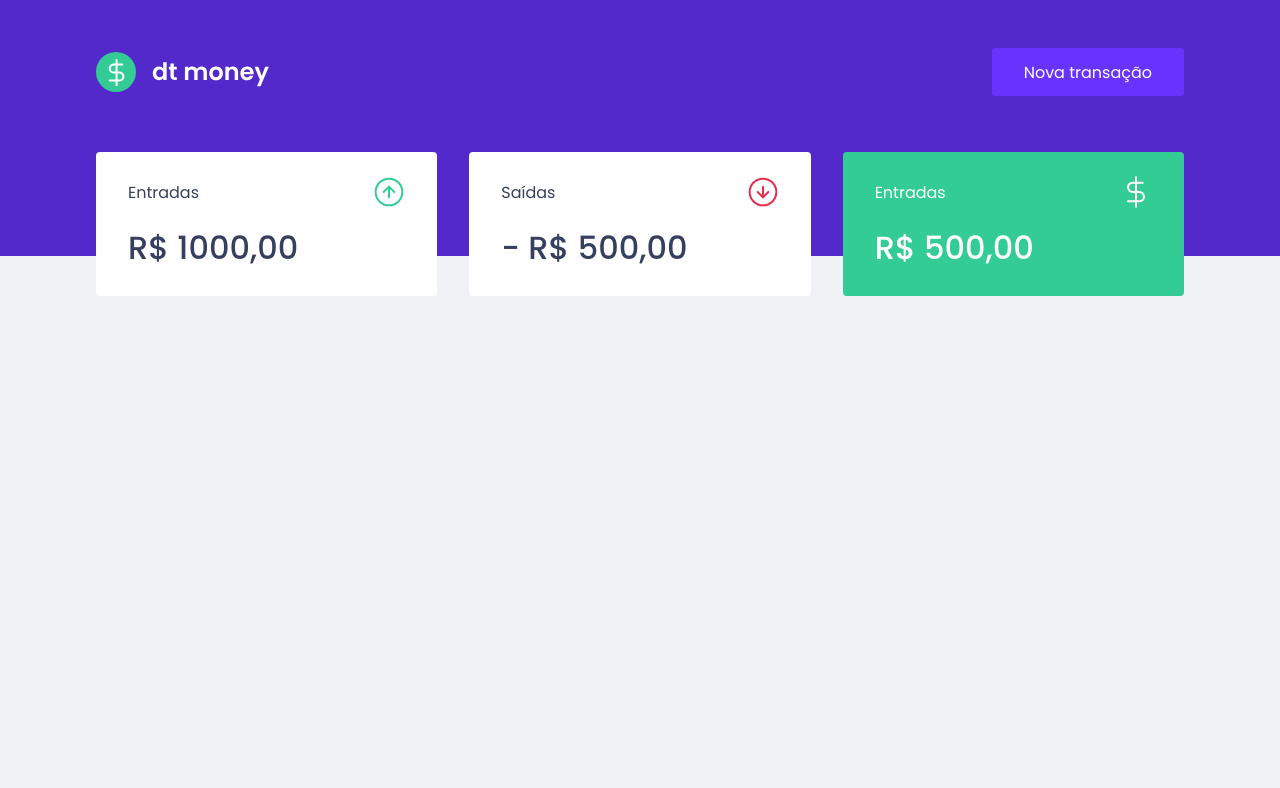
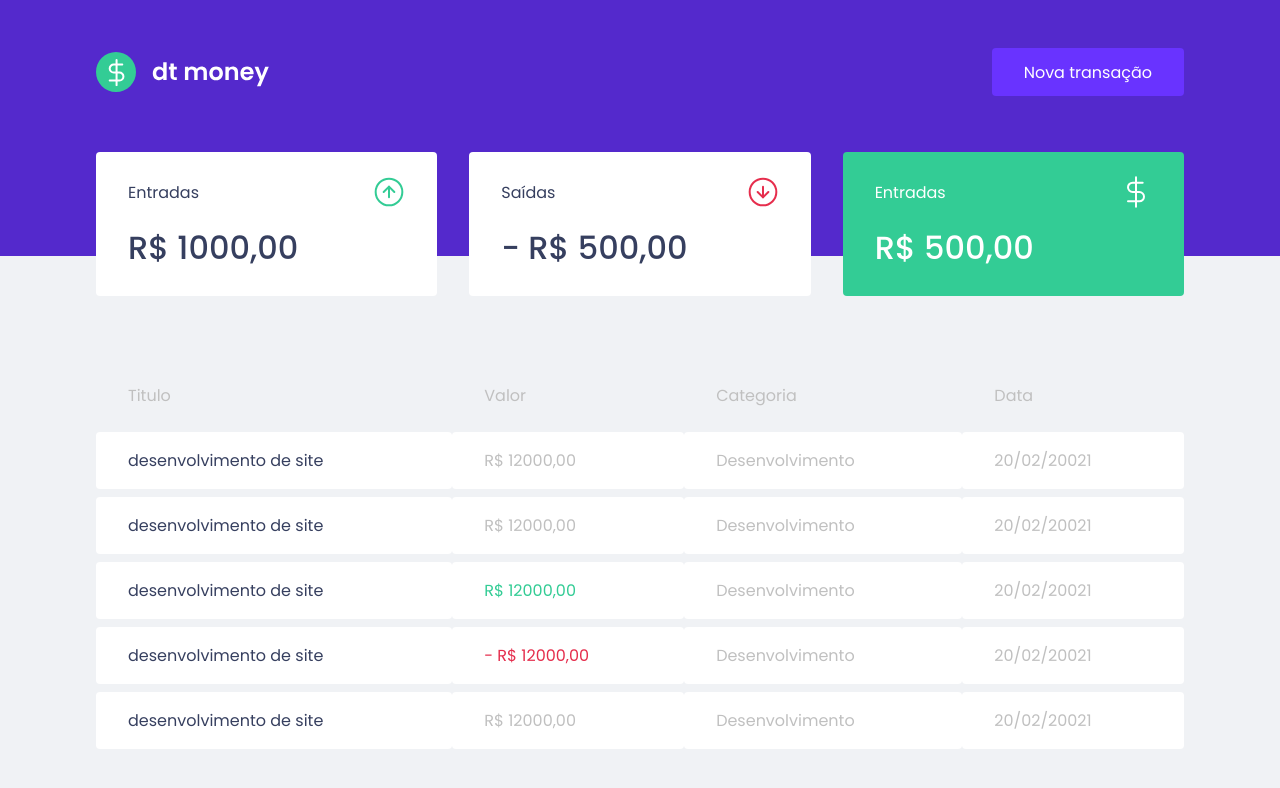
Before and after one commit to cristianokoxne/money-controller, a React (Create React App) app in the folder money-controller/: page / in a window 1280 px wide. Shown: the top 788 px of the page. Built offline with nearby package versions, Linux system fonts and the light colour scheme.

Commit message:
table de entradas e saidas

```diff
--- a/money-controller/src/App.tsx
+++ b/money-controller/src/App.tsx
@@ -1,6 +1,7 @@
 import { Dashboard } from "./components/Dashboard";
 import { Header } from "./components/Header";
 import { GlobalStyle } from "./styles/global";
+
 
 
 export function App() {
@@ -8,6 +9,7 @@ export function App() {
     <>
       <Header></Header>
       <Dashboard></Dashboard>
+
      <GlobalStyle></GlobalStyle>
     </>
   );
--- a/money-controller/src/components/Dashboard/index.tsx
+++ b/money-controller/src/components/Dashboard/index.tsx
@@ -1,10 +1,11 @@
 import { Summary } from "../Summary";
 import { Container } from "./styles";
-
+import { Transações } from "../Trasacoes";
 export function Dashboard(){
     return(
         <Container>
             <Summary></Summary>
+            <Transações></Transações>
         </Container>
     );
 }
--- /dev/null
+++ b/money-controller/src/components/Trasacoes/index.tsx
@@ -0,0 +1,57 @@
+import {Container}from './style'
+
+export function Transações(){
+    return(
+        <Container>
+            <table>
+                <thead>
+                    <tr>
+                        <th >Titulo</th>
+                        <th>Valor</th>
+                        <th>Categoria</th>
+                        <th>Data</th>
+                    </tr>
+                </thead>
+                <tbody>
+                    <tr>
+                        <td >desenvolvimento de site</td>
+                        <td>R$ 12000,00</td>
+                        <td>Desenvolvimento</td>
+                        <td>20/02/20021</td>
+
+                    </tr>
+                    <tr>
+                        <td >desenvolvimento de site</td>
+                        <td>R$ 12000,00</td>
+                        <td>Desenvolvimento</td>
+                        <td>20/02/20021</td>
+
+                    </tr>
+                    <tr>
+                        <td >desenvolvimento de site</td>
+                        <td className='entrada'>R$ 12000,00</td>
+                        <td>Desenvolvimento</td>
+                        <td>20/02/20021</td>
+
+                    </tr>
+                    <tr>
+                        <td >desenvolvimento de site</td>
+                        <td className='saida'>- R$ 12000,00</td>
+                        <td>Desenvolvimento</td>
+                        <td>20/02/20021</td>
+
+                    </tr>
+                    <tr>
+                        <td >desenvolvimento de site</td>
+                        <td>R$ 12000,00</td>
+                        <td>Desenvolvimento</td>
+                        <td>20/02/20021</td>
+
+                    </tr>
+                </tbody>
+            </table>
+
+        </Container>
+
+    );
+}
--- /dev/null
+++ b/money-controller/src/components/Trasacoes/style.ts
@@ -0,0 +1,41 @@
+import styled from "styled-components";
+
+
+export const Container = styled.div`
+    margin-top: 4rem;
+
+    table{
+        width: 100%;
+        border-spacing: 0 0.5rem;
+
+        th{
+            color: var(--text-body);
+            font-weight: 400;
+            padding: 1rem 2rem;
+            text-align: left;
+            line-height:1.5rem;
+        }
+
+        td{
+            padding: 1rem 2rem;
+            border: 0;
+            background: var(--shape);
+            color: var(--text-body);
+            border-radius: 0.25rem;
+
+            &:first-child{
+                color: var(--text-title);
+            }
+            &.entrada{
+                color: var(--green);
+            }
+            &.saida{
+                color: var(--red);
+            }
+
+
+        }
+
+    }
+
+`;
--- a/money-controller/src/styles/global.ts
+++ b/money-controller/src/styles/global.ts
@@ -9,7 +9,7 @@ export const GlobalStyle = createGlobalStyle`
         --blue: #5429cc;
         --blue-light: #6933ff;
         --text-title: #363f5f;
-        --texte-body: #3969cb3;
+        --text-body: #c0c0c0;
         --shape: #ffffff;
         --green: #33cc95;
     }
```
